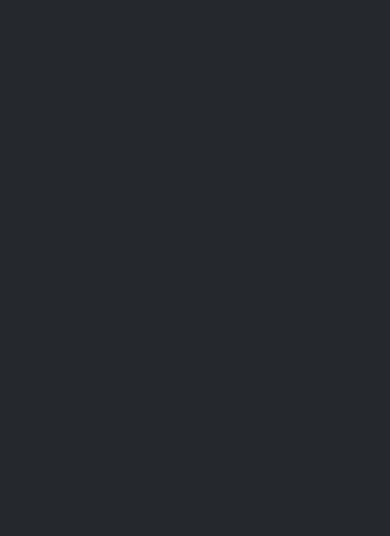
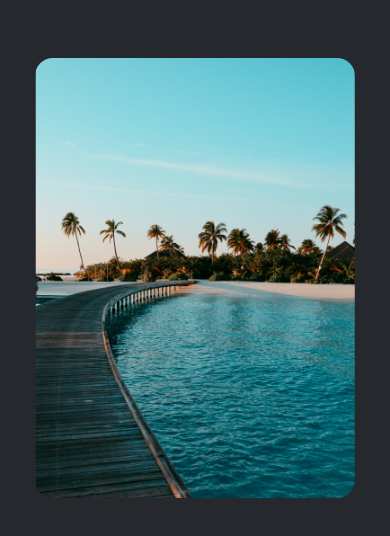
Before and after one commit to samuelaparker/StickerSmash, a React Native app: screen / in a window 390 px wide. Shown: the top 536 px of the page. Built offline with nearby package versions, Linux system fonts and the light colour scheme.

Commit message:
Update ImageViewer import

```diff
--- a/App.js
+++ b/App.js
@@ -2,13 +2,14 @@ import { StatusBar } from "expo-status-bar";
 import { StyleSheet, View } from "react-native";
 
 import ImageViewer from "./components/ImageViewer";
+
 const PlaceholderImage = require("./assets/images/background-image.png");
 
 export default function App() {
   return (
     <View style={styles.container}>
       <View style={styles.imageContainer}>
-        <ImageViewer placeholderImageSour={PlaceholderImage} />
+        <ImageViewer placeholderImageSource={PlaceholderImage} />
       </View>
       <StatusBar style="auto" />
     </View>
```
